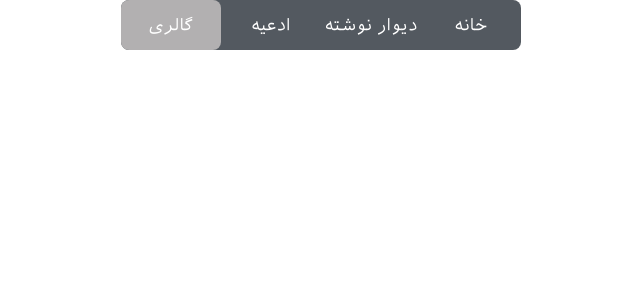
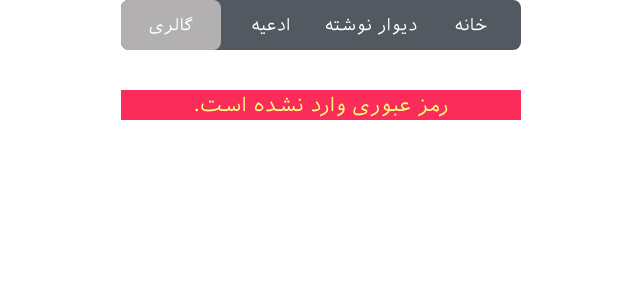
Before and after one commit to erfanz/zamanian.org, a Jekyll site: the page built from sedigheh-gallery.html, in a window 1280 px wide. Shown: the top 300 px of the page, without its empty margins (319-959 px from the left). Built offline with Jekyll 4.4.1, drawn with Linux system fonts in a browser that asks for light colours.

Commit message:
show error when gallery is accessed with no pass

```diff
--- a/assets/css/style.css
+++ b/assets/css/style.css
@@ -72,6 +72,14 @@ div.info-message {
 	-webkit-font-smoothing: antialiased;
 }
 
+/* for showing errors to user */
+.error {
+    display: none; /* default is not show */
+    background-color: #fa2c59;
+    color: #f8ff7a;
+    font-size: 20px;
+}
+
 
 /* Top Menu */
 nav.topmenu {
--- a/sedigheh-gallery.html
+++ b/sedigheh-gallery.html
@@ -18,6 +18,10 @@ layout: default
 		margin: 2vmin 1vmin;
 	}
 </style>
+
+<div class="error center fa-text" id="wrong-pass">
+    رمز عبوری وارد نشده است.
+</div>
 
 
 <div class="center gallery" id="gallery-box">
```
Also changed, not shown: other parts of sedigheh-gallery.html (+1 -2 lines).
